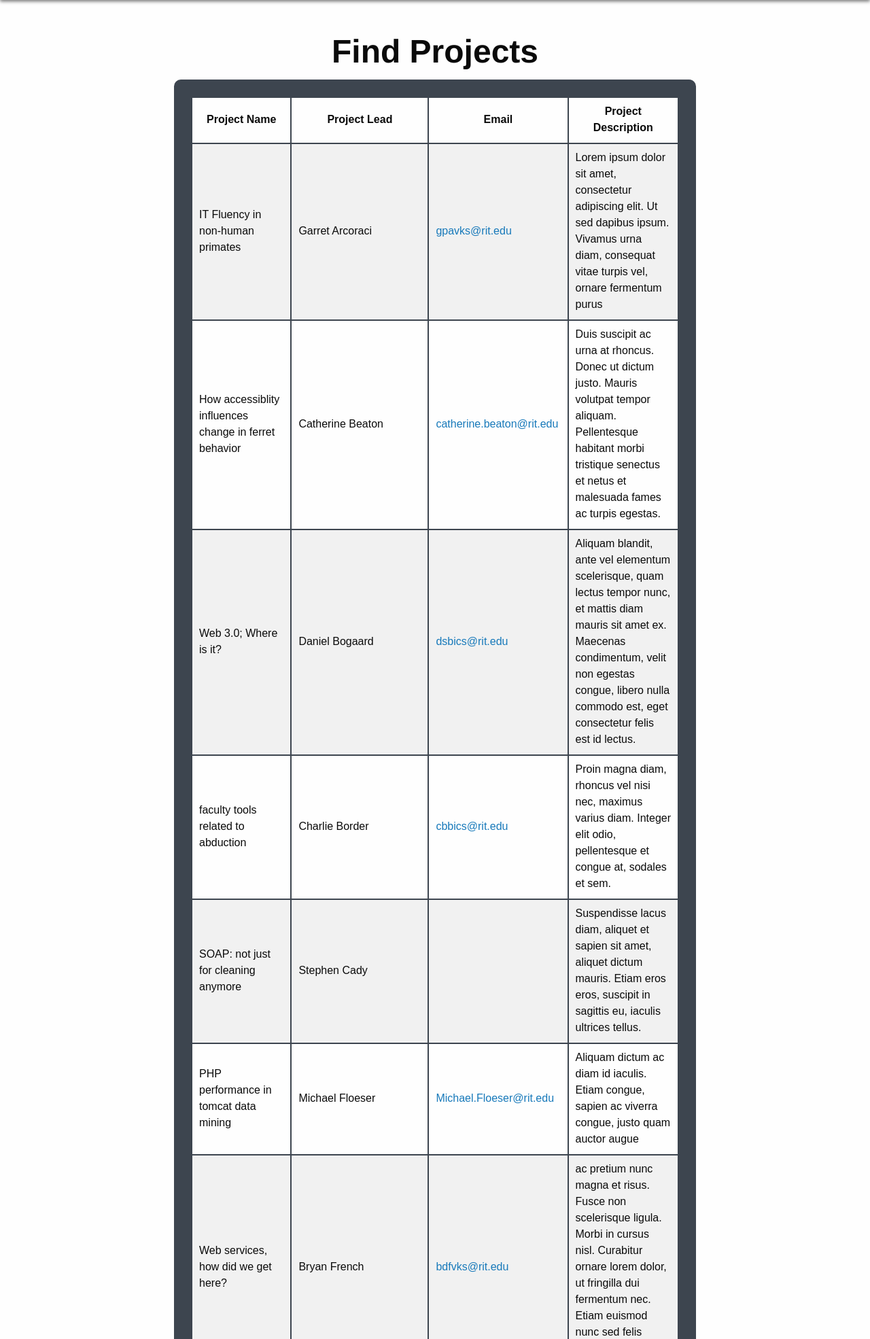
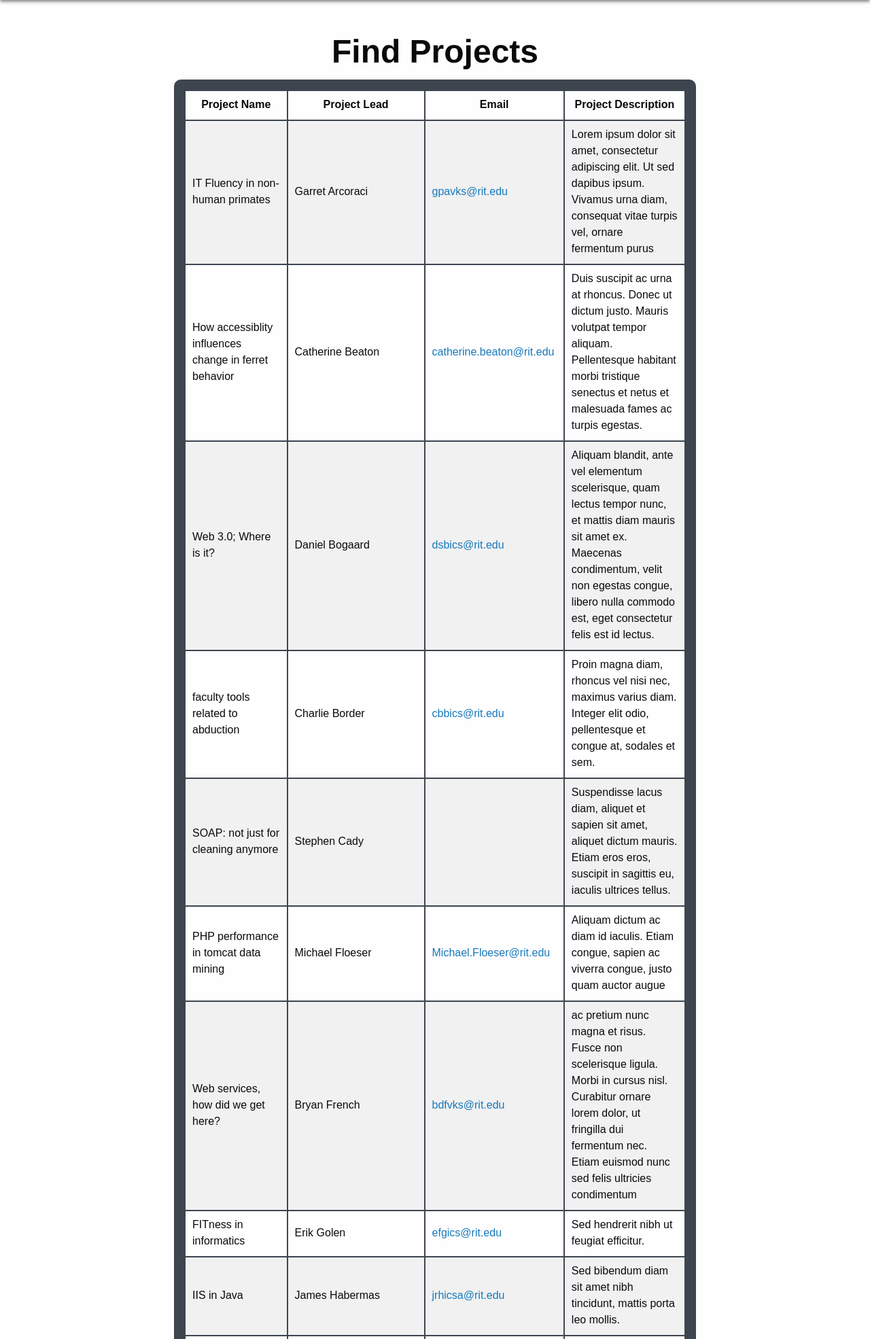
Before and after one commit to dmoore092/ISTE330FacultyResearchDB, a PHP site: page /findProject.php in a window 1280 px wide. Shown: the part 54-2024 px from the top of the page at 68% size. Run offline with PHP 8.4, Linux system fonts and the light colour scheme; data comes from the database, SQL or seed files in the repository; data that the repository does not hold is empty; some libraries are stand-ins or nearby versions.

Commit message:
fixing myproject.php for public

```diff
--- a/assets/css/findProjectStyle.css
+++ b/assets/css/findProjectStyle.css
@@ -3,7 +3,7 @@ table{
     width: 60%;
     margin: auto;
     background-color: #3d454f;
-    border: 25px solid #3d454f;
+    border: 15px solid #3d454f;
     border-radius: 10px;
 }
 th:nth-of-type(2){
```
